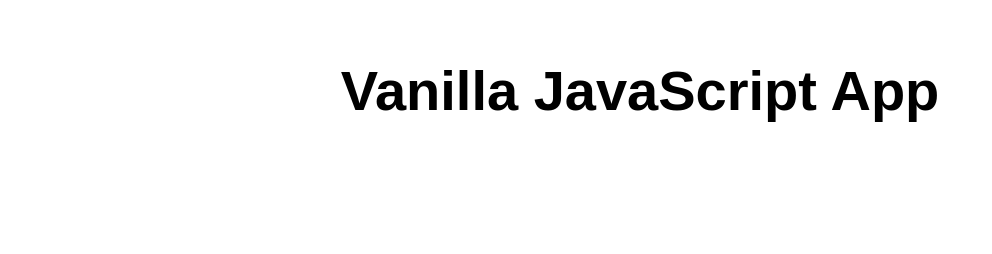
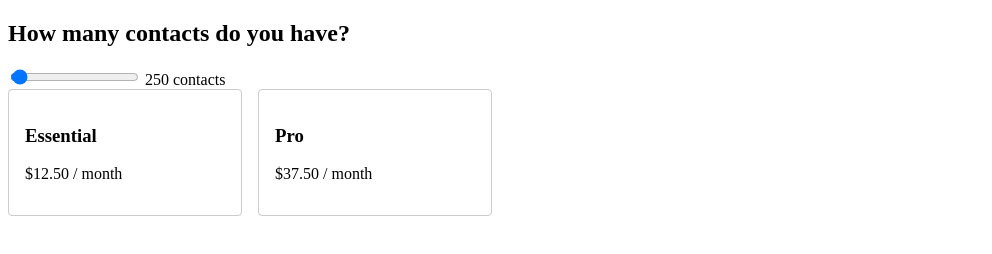
Before and after one commit to Jpaku93/David-Demo, a website: page src/index.html in a window 1280 px wide. Shown: the whole page, without its empty margins (0-992 px from the left). Drawn offline with Linux system fonts and the light colour scheme.

Commit message:
Update index.html

```diff
--- a/src/index.html
+++ b/src/index.html
@@ -1,17 +1,61 @@
 <!DOCTYPE html>
 <html lang="en">
-
 <head>
   <meta charset="UTF-8">
-  <meta name="viewport" content="width=device-width, initial-scale=1.0">
-  <link rel="stylesheet" href="styles.css">
-  <title>Vanilla JavaScript App</title>
+  <title>Dynamic Pricing</title>
+  <style>
+    .pricing-cards {
+      display: flex;
+      gap: 1rem;
+    }
+    .card {
+      border: 1px solid #ccc;
+      padding: 1rem;
+      border-radius: 4px;
+      width: 200px;
+    }
+  </style>
 </head>
+<body>
+  <h2>How many contacts do you have?</h2>
+  <input type="range" id="contact-slider" min="50" max="10000" step="50" value="250">
+  <span id="contact-value">250</span> contacts
 
-<body>
-  <main>
-    <h1>Vanilla JavaScript App</h1>
-  </main>
+  <div class="pricing-cards">
+    <div class="card" id="essential-card">
+      <h3>Essential</h3>
+      <p id="essential-price">$0.00 / month</p>
+    </div>
+    <div class="card" id="pro-card">
+      <h3>Pro</h3>
+      <p id="pro-price">$0.00 / month</p>
+    </div>
+  </div>
+
+  <script>
+    const slider = document.getElementById('contact-slider');
+    const contactValue = document.getElementById('contact-value');
+    const essentialPriceEl = document.getElementById('essential-price');
+    const proPriceEl = document.getElementById('pro-price');
+
+    function calculateEssentialPrice(contacts) {
+      return (contacts * 0.05).toFixed(2);
+    }
+
+    function calculateProPrice(contacts) {
+      return (contacts * 0.15).toFixed(2);
+    }
+
+    function updatePricing() {
+      const contacts = Number(slider.value);
+      contactValue.textContent = contacts;
+      essentialPriceEl.textContent = `$${calculateEssentialPrice(contacts)} / month`;
+      proPriceEl.textContent = `$${calculateProPrice(contacts)} / month`;
+    }
+
+    slider.addEventListener('input', updatePricing);
+    // Initial update
+    updatePricing();
+  </script>
 </body>
-
 </html>
```
